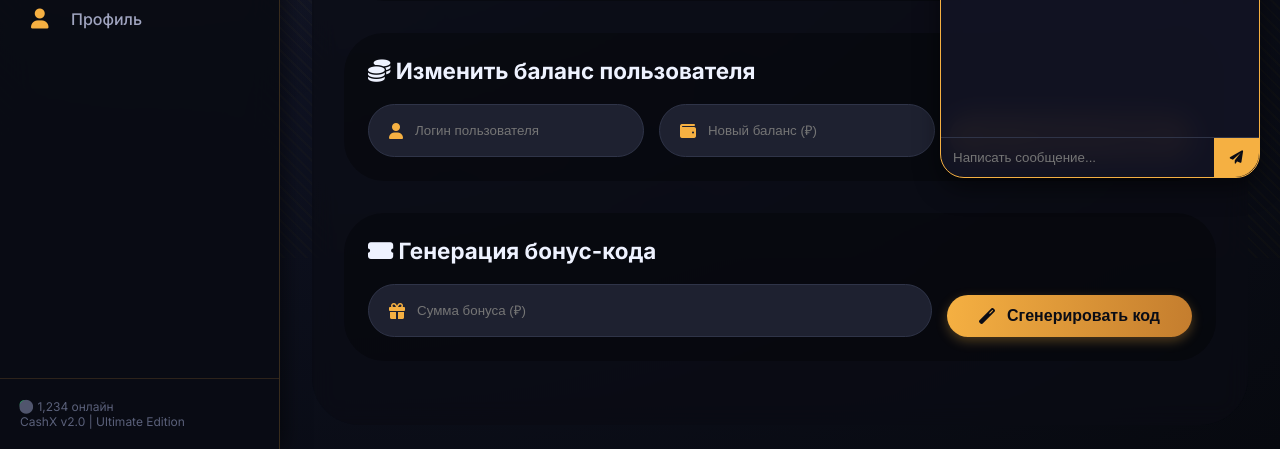
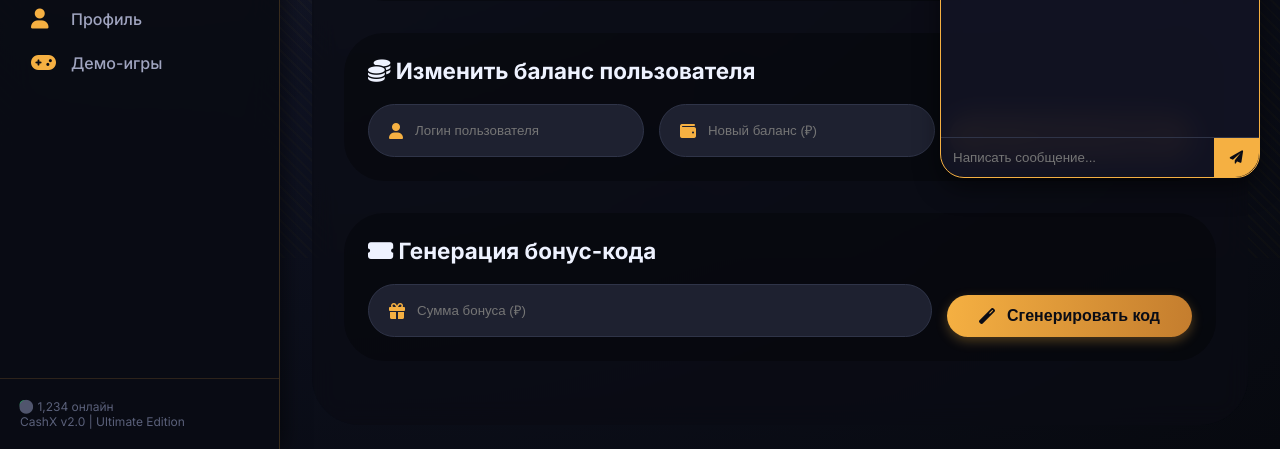
Before and after one commit to hanotsosall/cashx, a Flask app: page /admin in a window 1280 px wide. Shown: the part 542-991 px from the top of the page. Run offline with Flask 3, Linux system fonts and the light colour scheme; data that the repository does not hold is empty.

Commit message:
Update layout.html

```diff
--- a/templates/layout.html
+++ b/templates/layout.html
@@ -35,6 +35,7 @@
                 <a href="/game/keno" class="nav-link"><i class="fas fa-bingo"></i> Keno</a>
                 <a href="/game/boomcity" class="nav-link"><i class="fas fa-city"></i> Boom City</a>
                 <a href="/profile" class="nav-link"><i class="fas fa-user"></i> Профиль</a>
+                <a href="/provider_games" class="nav-link"><i class="fas fa-gamepad"></i> Демо-игры</a>
                 <a href="/admin" class="nav-link admin-only" style="display:none;"><i class="fas fa-shield-alt"></i> Админка</a>
             </nav>
             <div class="sidebar-footer">
```
